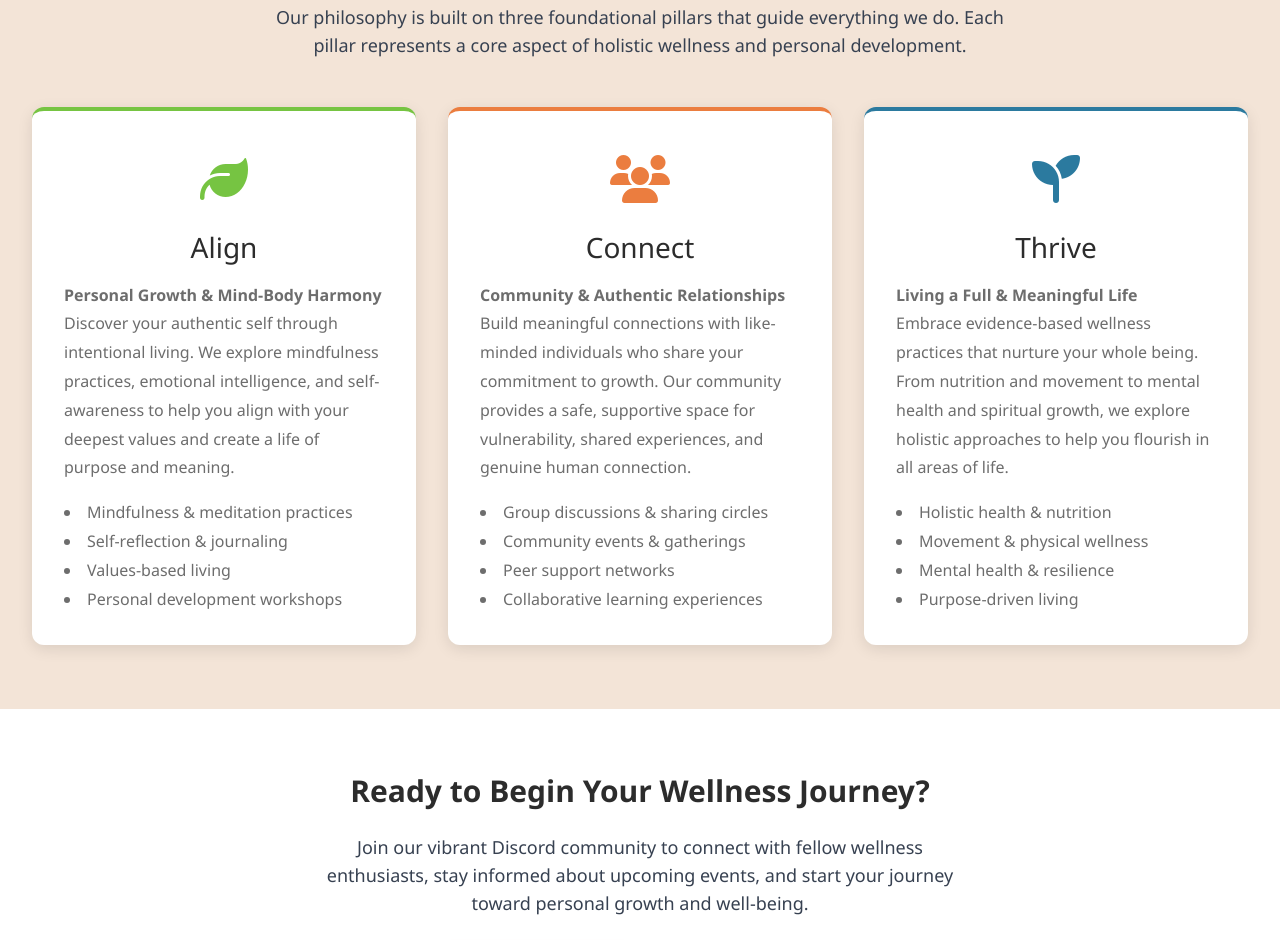
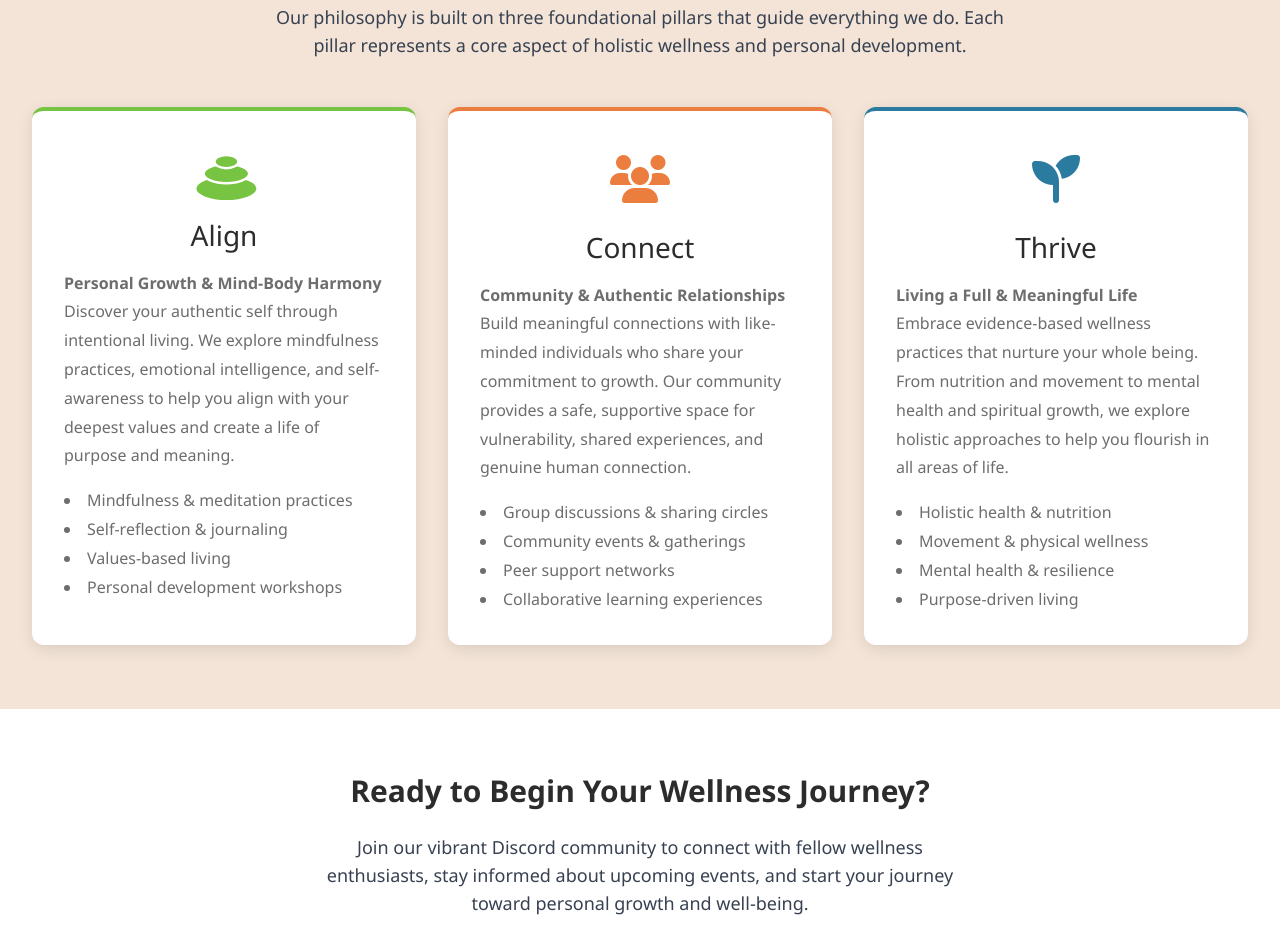
Before and after one commit to sandiegowellnessclub/sdwc-website, a plain HTML site: page index.html in a window 1280 px wide. Shown: the part 1550-2490 px from the top of the page. Drawn offline with nearby package versions, Linux system fonts and the light colour scheme.

Commit message:
added align logo

```diff
--- a/index.html
+++ b/index.html
@@ -160,7 +160,13 @@
                 <!-- Align Card -->
                 <div class="card card-align fade-in-up">
                     <div class="card-icon text-center" style="color: var(--green-primary);">
-                        <i class="fas fa-leaf"></i>
+                        <svg width="70" height="60" viewBox="0 0 100 100" xmlns="http://www.w3.org/2000/svg"
+                            fill="currentColor" stroke="white" stroke-width="4" stroke-linejoin="round" class="mx-auto">
+                            <ellipse cx="54" cy="76" rx="52" ry="21" /> <!-- Bottom -->
+                            <ellipse cx="54" cy="51" rx="38" ry="16" /> <!-- Middle -->
+                            <ellipse cx="54" cy="31" rx="20" ry="11" /> <!-- Top -->
+                        </svg>
+
                     </div>
                     <h3 class="card-title text-center">Align</h3>
                     <p class="card-text">
```
